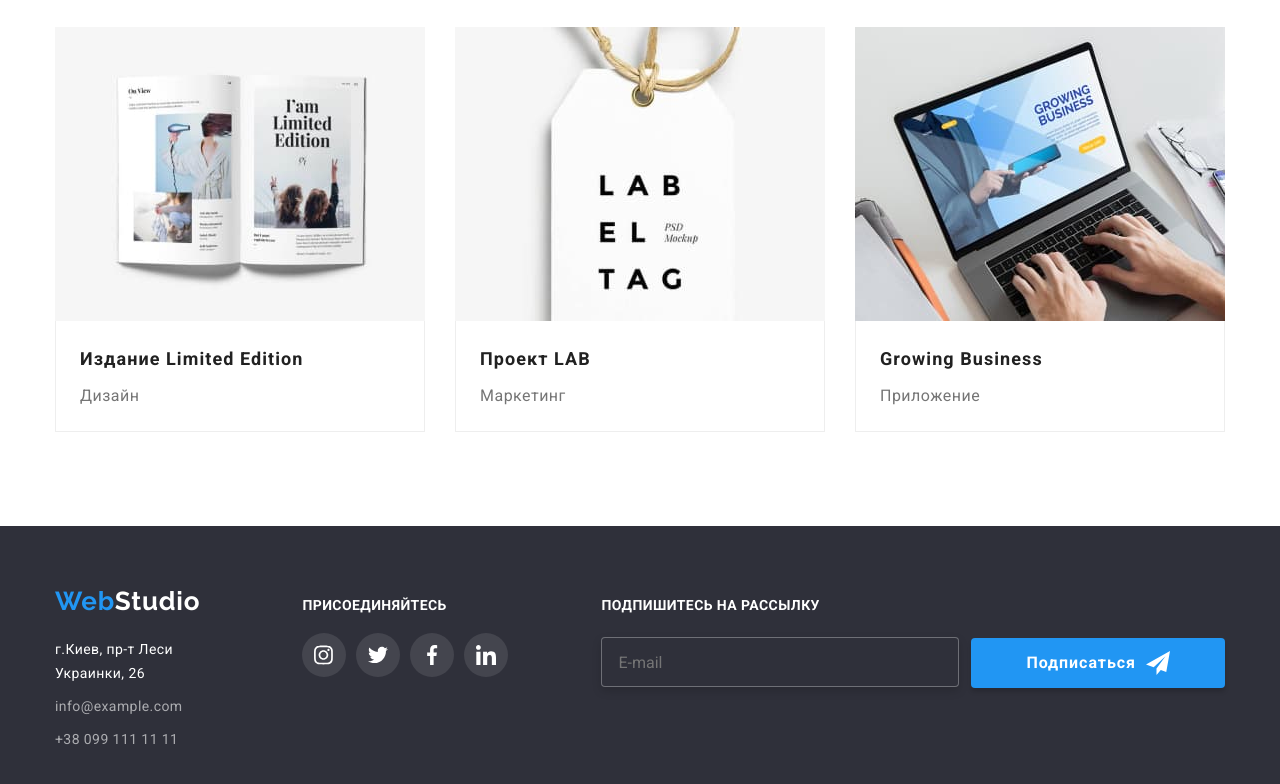
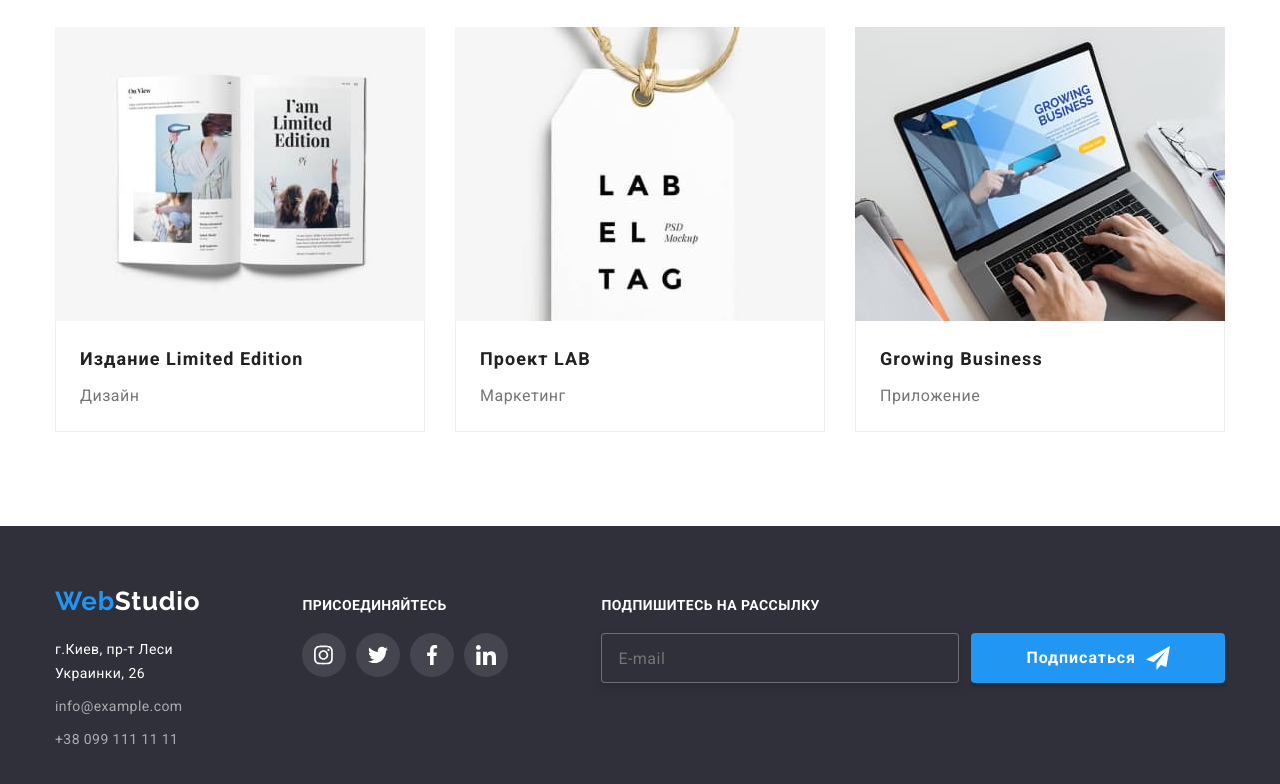
Before and after one commit to lyubao7749/goit-markup-hw-07, a plain HTML site: page portfolio.html in a window 1280 px wide. Shown: the part 1106-1890 px from the top of the page. Drawn offline with nearby package versions, Linux system fonts and the light colour scheme.

Commit message:
form footer fixed

```diff
--- a/css/styles.css
+++ b/css/styles.css
@@ -10,6 +10,13 @@
   --accent-bgr: #2f303a;
   --sec-text-color: var(--primary-bgr);
   --timing-function: cubic-bezier(0.4, 0, 0.2, 1);
+}
+
+:active,
+:hover,
+:focus {
+  outline: 0;
+  outline-offset: 0;
 }
 
 body {
@@ -538,32 +545,27 @@ img {
   margin-left: 93px;
 }
 
-.footer-form {
+.footer-field {
   display: flex;
-  justify-content: center;
-  align-items: baseline;
+  justify-items: baseline;
 }
 
-.footer-form .form-input {
-  border: 1px solid rgba(255, 255, 255, 0.3);
-  box-sizing: border-box;
-  filter: drop-shadow(0px 4px 4px rgba(0, 0, 0, 0.15));
-  background-color: var(--accent-bgr);
-  border-radius: 4px;
+.footer-label {
+  margin-right: 12px;
+}
+
+.footer-input {
   width: 358px;
   height: 50px;
   padding: 15px 16px 15px 16px;
   color: rgba(255, 255, 255, 0.6);
-}
-
-.footer-form .form-field {
-  display: flex;
-  flex-direction: column;
   font-size: 16px;
   line-height: calc(20 / 16);
   letter-spacing: 0.03em;
-  position: relative;
-  color: rgba(255, 255, 255, 0.6);
+  border: 1px solid rgba(255, 255, 255, 0.3);
+  filter: drop-shadow(0px 4px 4px rgba(0, 0, 0, 0.15));
+  background-color: var(--accent-bgr);
+  border-radius: 4px;
 }
 
 .footer-submit-btn {
@@ -574,7 +576,6 @@ img {
   display: flex;
   justify-items: center;
   align-items: center;
-  margin-left: 12px;
   font-weight: 700;
   font-size: 16px;
   line-height: calc(30 / 16);
@@ -583,11 +584,11 @@ img {
   transition: background-color 250ms var(--timing-function) box-shadow 250ms var(--timing-function);
 }
 
-.footer-submin-text {
+.footer-submit-text {
   margin-right: 10px;
 }
 
-.footer-submit svg {
+.footer-submit-ico {
   fill: var(--primary-bgr);
   transition: fill 250ms var(--timing-function);
 }
@@ -819,7 +820,6 @@ img {
 .form-input:hover,
 .form-textarea:focus,
 .form-textarea:hover {
-  outline: none;
   border: 1px solid var(--accent-color);
 }
 
--- a/portfolio.html
+++ b/portfolio.html
@@ -36,7 +36,7 @@
               <svg width="16" height="16">
                 <use href="./images/icons.svg#envelope"></use>
               </svg>
-              <span>info@devstudio.com</span>
+              info@devstudio.com
             </a>
           </li>
           <li class="item">
@@ -345,19 +345,16 @@
           <div class="footer-subscriber">
             <p class="footer-text">Подпишитесь на рассылку</p>
             <form class="footer-form">
-              <div class="form-field">
-                <input
-                  type="email"
-                  name="mail-news"
-                  id="mail-news"
-                  class="form-input form-footer"
-                  placeholder="E-mail"
-                />
-              </div>
-              <div class="footer-submit">
+              <div class="footer-field">
+                <label class="footer-label">
+                  <input class="footer-input" type="email" name="mail-news" placeholder="E-mail" />
+                </label>
+
                 <button type="submit" class="btn footer-submit-btn">
-                  <span class="footer-submin-text">Подписаться</span>
-                  <svg width="24" height="24"><use href="./images/icons.svg#send-ico"></use></svg>
+                  <span class="footer-submit-text">Подписаться</span>
+                  <svg class="footer-submit-ico" width="24" height="24">
+                    <use href="./images/icons.svg#send-ico"></use>
+                  </svg>
                 </button>
               </div>
             </form>
```
Also changed, not shown: index.html (+10 -13 lines).
